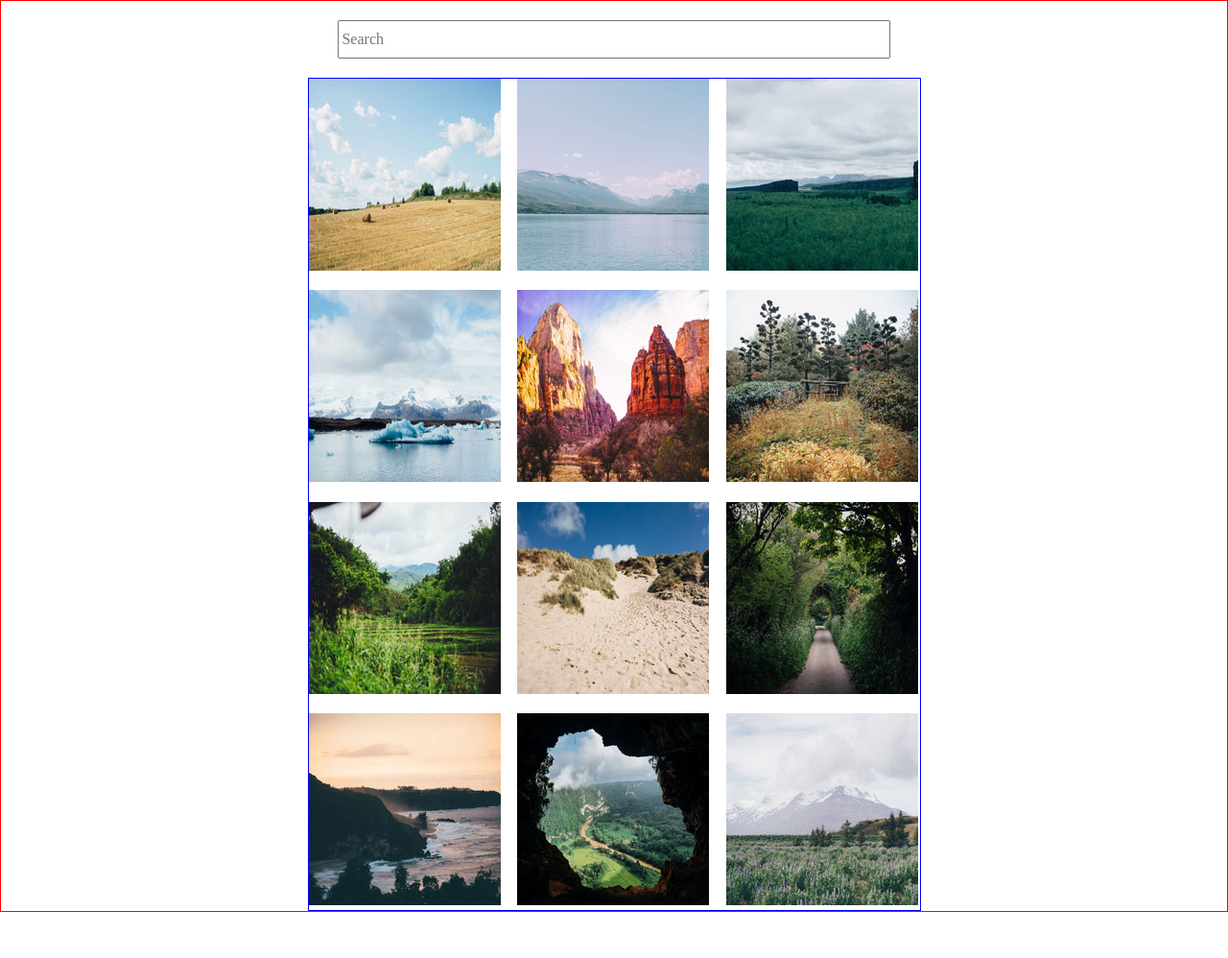
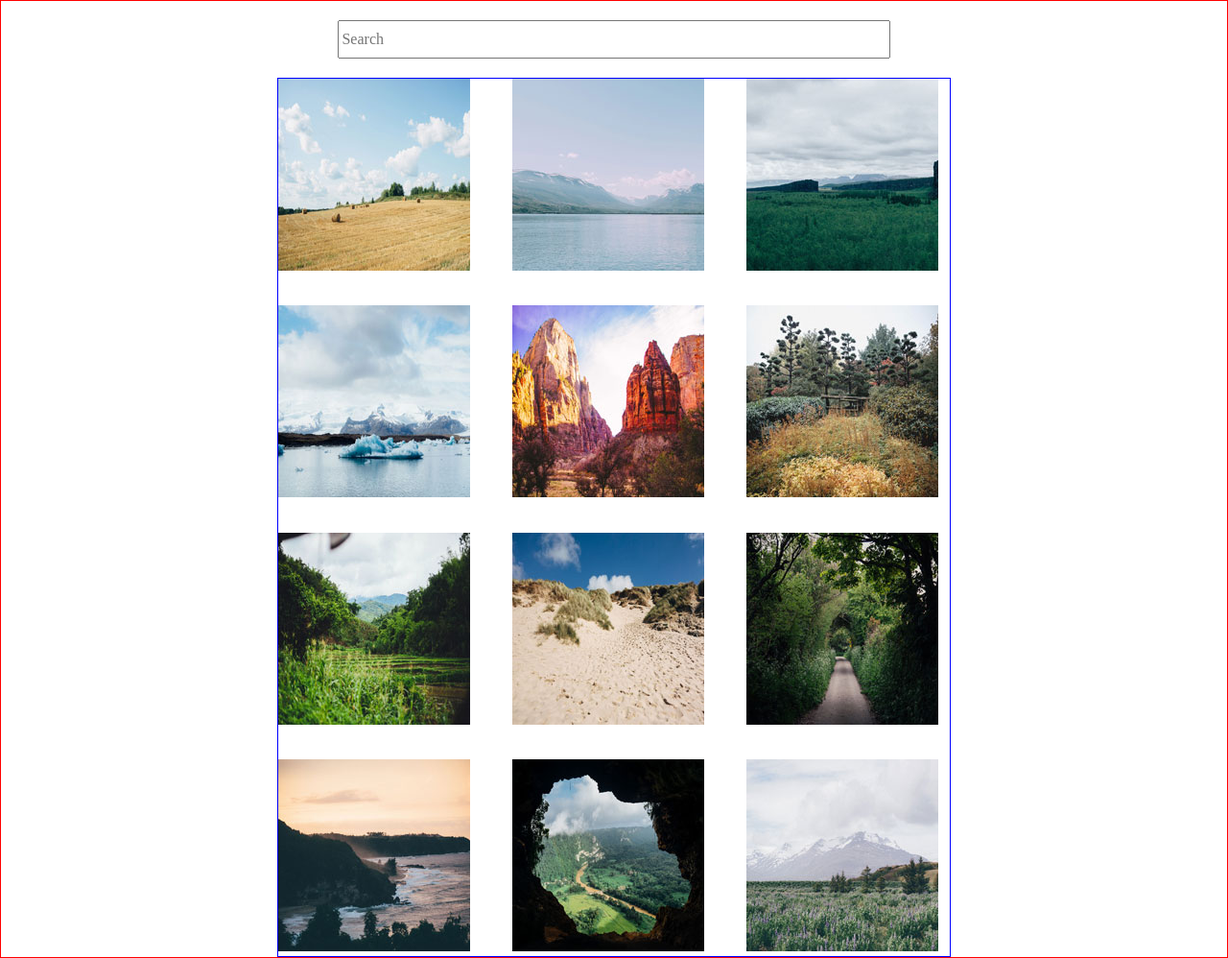
Before and after one commit to camercha/treehouse-project-5, a plain HTML site: page index.html in a window 1280 px wide. Shown: the whole page at 96% size. Before the commit the page ends 950 px from the top, so only its background shows below. Drawn offline with Linux system fonts and the light colour scheme.

Commit message:
Update style.css

```diff
--- a/css/style.css
+++ b/css/style.css
@@ -26,8 +26,8 @@ input{
 .gallery{
     border: 1px solid blue;
     display: grid;
-    grid-gap: 1rem;
-    width: 50%;
+    grid-gap: 2rem;
+    width: 55%;
 
     margin: auto;
     grid-template-columns: repeat(auto-fill,minmax(200px,1fr))
```
